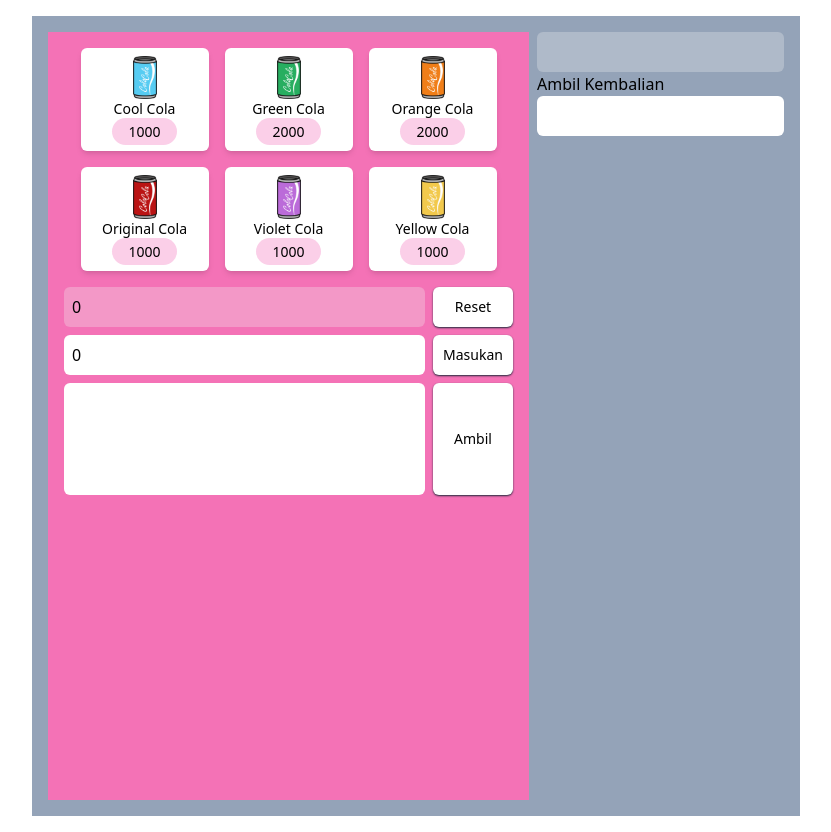
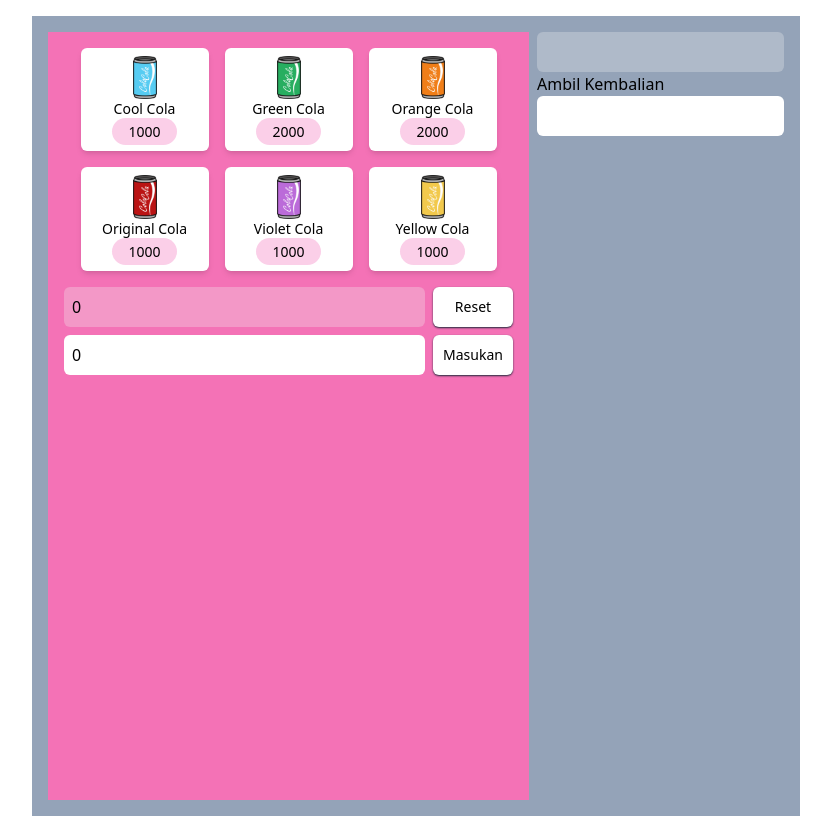
Before and after one commit to arirzwn/greedy-vending-machine.github.io, a React (Vite) app: page / in a window 1280 px wide. Shown: the whole page, without its empty margins (224-1055 px from the left). Built offline with nearby package versions, Linux system fonts and the light colour scheme.

Commit message:
fix pemilihan data

```diff
--- a/src/App.jsx
+++ b/src/App.jsx
@@ -5,6 +5,7 @@ import ListBarang from "./layout/ListBarang.jsx";
 import TotalKembalian from "./layout/TotalKembalian.jsx";
 import ListBotol from "./layout/ListBotol.jsx";
 import AmbilKembalian from "./layout/AmbilKembalian.jsx";
+import Button from "./components/Button.jsx";
 
 const botol = [
   {
@@ -46,14 +47,30 @@ const botol = [
 ];
 
 export default function App() {
-  const [minumanDipilih, setMinumanDipilih] = useState({});
+  const [minumanDipilih, setMinumanDipilih] = useState([]);
+
   return (
     <>
       <div className="w-[60%] h-1/2 bg-slate-400 mx-auto min-h-screen my-4 p-4 flex gap-2">
         <div className="bg-pink-400  p-4 w-[70%]">
           <ListBotol data={botol} setMinumanDipilih={setMinumanDipilih} />
           <Input />
-          <ListBarang data={minumanDipilih} />
+          <div className="flex gap-2 mt-2">
+            <div className="flex-1">
+              {minumanDipilih.map((minuman, index) => (
+                <ListBarang
+                  key={index}
+                  data={minuman}
+                  jumlah={minuman.jumlah}
+                /> // Menggunakan jumlah dari setiap minuman
+              ))}
+            </div>
+            {minumanDipilih.length > 0 && (
+              <Button className="rounded-md shadow-slate-800 shadow-sm  text-sm w-20 bg-white">
+                Ambil
+              </Button>
+            )}
+          </div>
         </div>
         <div>
           <TotalKembalian />
--- a/src/layout/ListBarang.jsx
+++ b/src/layout/ListBarang.jsx
@@ -1,14 +1,21 @@
 import Button from "../components/Button.jsx";
 
-export default function ListBarang({ data }) {
+export default function ListBarang({ data, jumlah }) {
   return (
     <>
-      <div className="flex gap-2 mt-2 ">
-        <input className="block p-2 h-28 rounded-md flex-1" disabled={!data} />
-        <Button className="rounded-md shadow-slate-800 shadow-sm  text-sm w-20 bg-white">
-          Ambil{" "}
-        </Button>
-      </div>
+      {data.nama ? (
+        <div className="flex gap-2 mt-2  ">
+          <div className="p-2  rounded-md flex-1 bg-white ">
+            <div className="flex items-center gap-2">
+              <img src={data.img} alt={data.nama} className="w-7 " />
+              <span>{data.nama}</span>
+              <span> {jumlah}</span>
+            </div>
+          </div>
+        </div>
+      ) : (
+        <p>Tidak ada minuman yang dipilih</p>
+      )}
     </>
   );
 }
--- a/src/layout/ListBotol.jsx
+++ b/src/layout/ListBotol.jsx
@@ -2,16 +2,32 @@ import { useEffect, useState } from "react";
 
 export default function ListBotol({ data, setMinumanDipilih }) {
   const [pilihMinuman, setPilihMinuman] = useState();
+  const [selectedIds, setSelectedIds] = useState([]); // <-- Perubahan di sini
 
   function handleClick(id) {
-    setPilihMinuman(id);
+    if (!selectedIds.includes(id)) {
+      // <-- Perubahan di sini
+      setPilihMinuman(id);
+      setSelectedIds((prevIds) => [...prevIds, id]); // <-- Perubahan di sini
+    }
   }
 
   function getSelectedBottle() {
     const selectedBottle = data.find((b) => b.id === pilihMinuman);
     if (selectedBottle) {
-      setMinumanDipilih(selectedBottle);
-      console.log(selectedBottle);
+      setMinumanDipilih((prevMinumanDipilih) => {
+        const existingBottle = prevMinumanDipilih.find(
+          (b) => b.id === selectedBottle.id,
+        );
+        if (existingBottle) {
+          // Jika botol sudah ada, tambahkan jumlahnya
+          existingBottle.jumlah += 1;
+          return [...prevMinumanDipilih];
+        } else {
+          // Jika botol belum ada, tambahkan ke array dengan jumlah 1
+          return [...prevMinumanDipilih, { ...selectedBottle, jumlah: 1 }];
+        }
+      });
     }
   }
 
```
